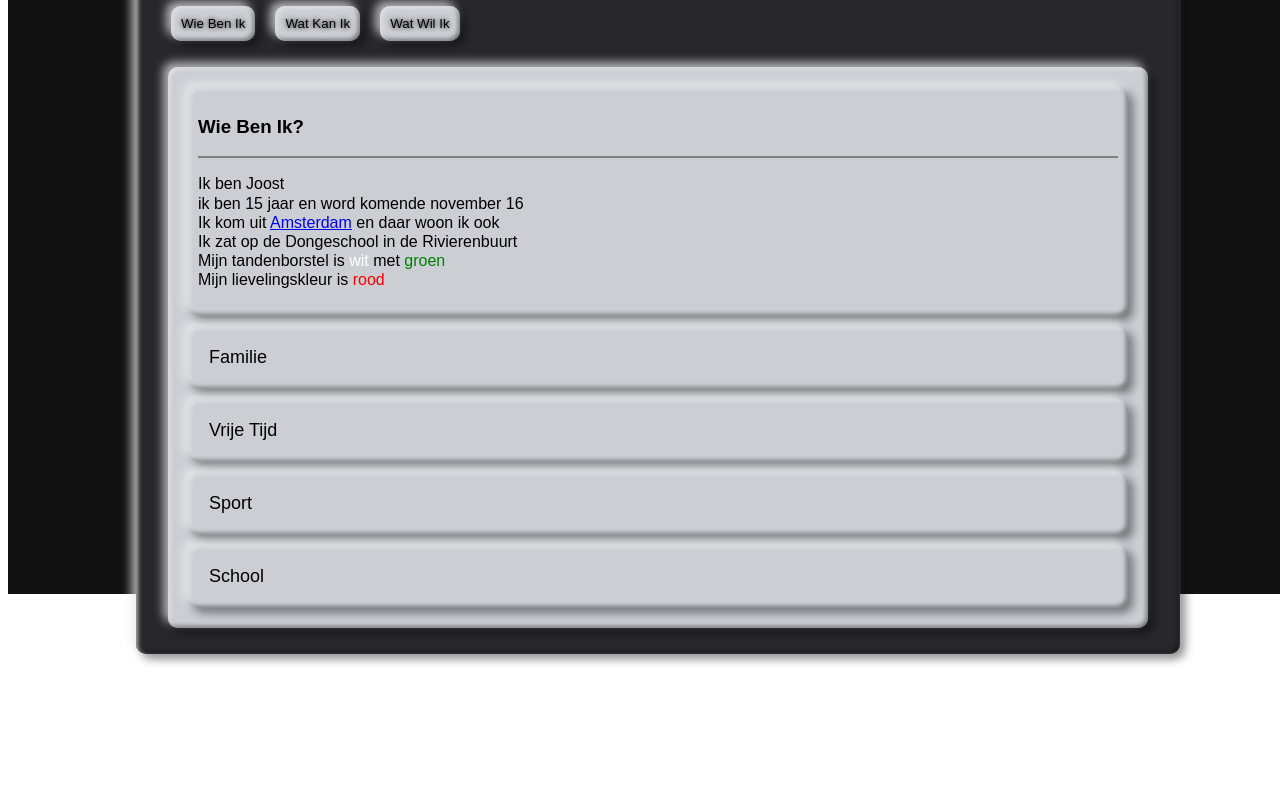
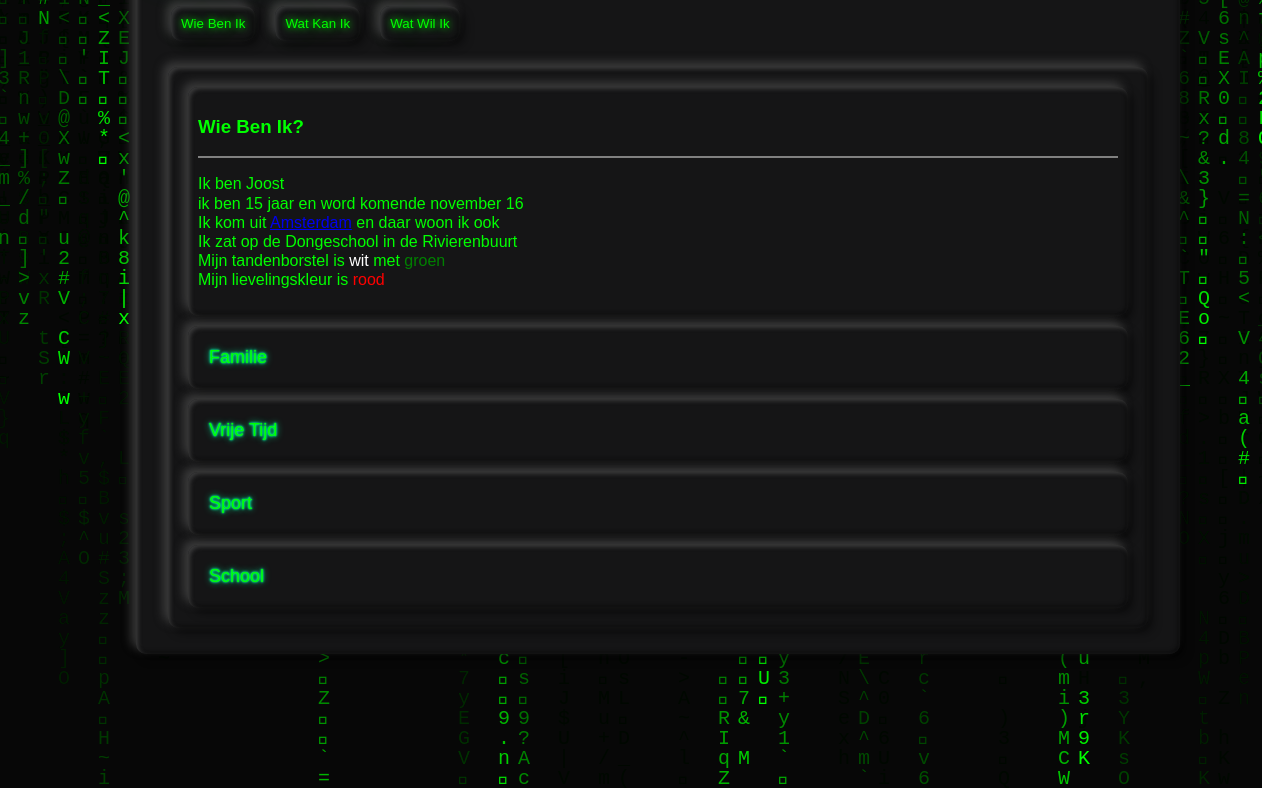
Before and after one commit to joostkoch/joostkoch.github.io, a plain HTML site: page index.html in a window 1280 px wide. Shown: the part 216-1004 px from the top of the page. Drawn offline with Linux system fonts and the light colour scheme; animation ran at ten frames a second.

Commit message:
Update index.html

```diff
--- a/index.html
+++ b/index.html
@@ -5,30 +5,29 @@
         <link href="daan_site.ico"  rel="icon" type="image/x-icon" />
     </head>
         <body style="position: relative;" >
-			<div style="  width: 100%;height: 100%;position: absolute;top: 0;left: 0; z-index: -1000;">
-				<canvas id="canvas">Canvas is not supported in your browser.</canvas>
-				<canvas id="canvas2">Canvas is not supported in your browser.</canvas>
+			<div style="  width: 100%;height: 100%;position: absolute;top: 0;left: 0; z-index: -1000; transform: translateY(-10px) translateX(-10px);">
+                <canvas id='canv', width=500, height=200></canvas>
 			</div>
 
 
-			<div class="container neu-border" style="margin-left: 10vw;margin-right: 10vw; width: 80vw; transform: translateY(10vh); z-index: 9; background-color: #28282B;">
+			<div class="container neu-border" style="margin-left: 10vw;margin-right: 10vw; width: 80vw; transform: translateY(10vh); z-index: 9; background-color: #151516;">
 				<Header class="header">
-					<h1 style="padding: 10px; margin: 0px; font-size: 80px;" class="text-shadow">Joost</h1>
+					<h1 style="padding: 10px; margin: 0px; font-size: 80px;" class="text-shadow bloom-text">Joost</h1>
 				</Header>
 				<div>
 					<div class="tab" >
-						<button class="tablinks neu-border " style="margin-left: 25px; color: black;" onclick="openTab(event, 'Wie-Ben-Ik')" class="active"><span class="bloom-text">Wie Ben Ik</span></button>
-						<button class="tablinks neu-border " style="color: black;" onclick="openTab(event, 'Wat-Kan-Ik')"><span class="bloom-text">Wat Kan Ik</span></button>
-						<button class="tablinks neu-border " style="color: black;" onclick="openTab(event, 'Wat-Wil-Ik')"><span class="bloom-text">Wat Wil Ik</span></button>
+						<button class="tablinks neu-border " style="margin-left: 25px;" onclick="openTab(event, 'Wie-Ben-Ik')" class="active"><span class="bloom-text">Wie Ben Ik</span></button>
+						<button class="tablinks neu-border " onclick="openTab(event, 'Wat-Kan-Ik')"><span class="bloom-text">Wat Kan Ik</span></button>
+						<button class="tablinks neu-border " onclick="openTab(event, 'Wat-Wil-Ik')"><span class="bloom-text">Wat Wil Ik</span></button>
 					</div>
 					<div>
 						<!-- Tab content -->
 						<div id="Wie-Ben-Ik" class="tabcontent" style="display: block;">
 							<div class="neu-border">
 								<div class="neu-border">
-									<h3 style="color: black;">Wie Ben Ik?</h3>
+									<h3>Wie Ben Ik?</h3>
 									<hr noshade></hr>
-									<p style="line-height: 1.2; color: black;">
+									<p style="line-height: 1.2; ">
 										Ik ben Joost<br>
 										ik ben 15 jaar en word komende november 16<br>
 										Ik kom uit <a href="https://www.google.nl/maps/place/Amsterdam" target=”_blank”>Amsterdam</a> en daar woon ik ook <br>
@@ -41,9 +40,9 @@
 								<div  class="neu-border">
 									<button type="button" class="collapsible">Familie</button>
 									<div class="content">
-										<!-- <h3 style="color: black;">Familie</h3> -->
+										<!-- <h3>Familie</h3> -->
 										<hr noshade></hr>
-											<p  style="line-height: 1.2; color: black;">
+											<p style="line-height: 1.2;">
 											Ik woon samen met mijn vader moeder zusje en twee katten <mark style="color: orangered">Daan</mark> en <mark style="color: gray;">Pip</mark>
 										</p>
 										<img src="wie_ben_ik/Familie/daan.jpg" alt="Daan" style="display: inline-block; width: 40%;" >
@@ -53,9 +52,9 @@
 								<div  class="neu-border">
 									<button type="button" class="collapsible">Vrije Tijd</button>
 									<div class="content">
-										<h3 style="color: black;">Vrije Tijd</h3>
+										<h3>Vrije Tijd</h3>
 										<hr noshade></hr>
-										<p style="line-height: 1.2; color: black;">
+										<p style="line-height: 1.2; ">
 											Afgelopen vakantie ben ik naar Friesland gevaren op de zeilboot van mij en mijn familie.<br>
 											En ik heb een week gezeild in vinkeveen in een wat kleiner bootje.<br>
 											Ik heb natuurlijk ook veel series gekeken en gezwommen<br>
@@ -75,9 +74,9 @@
 								<div  class="neu-border">
 									<button type="button" class="collapsible">Sport</button>
 									<div class="content">
-										<h3 style="color: black;">Sport</h3>
+										<h3>Sport</h3>
 										<hr noshade></hr>
-										<p style="line-height: 1.2; color: black;">
+										<p style="line-height: 1.2; ">
 											In de zomer zeil ik, ik kan "goed" zeilen in een Fusion en in een catamaran<br>
 											en in de winter schaats ik 3x per week<br>
 											Ik geef op zaterdagochtend schaatsles aan kinderen
@@ -90,9 +89,9 @@
 								<div  class="neu-border">
 									<button type="button" class="collapsible">School</button>
 									<div class="content">
-										<h3 style="color: black;">School</h3>
+										<h3>School</h3>
 										<hr noshade></hr>
-										<p style="line-height: 1.2; color: black;">
+										<p style="line-height: 1.2; ">
 											Ik zit op Het Amsterdams Lyceum<br>
 											Ik doe Latijn met een n&t, N&g pakket<br>
 											Ik vind logischere vakken zoals nat en wis leuker/makkelijker, omdat dat logischers is<br>
@@ -108,15 +107,15 @@
 
 						<div id="Wat-Kan-Ik" class="tabcontent">
 							<div class="neu-border">
-								<h3 style="color: black;">Wat Kan Ik?</h3>
+								<h3>Wat Kan Ik?</h3>
 								<hr noshade></hr>
 								<div class="neu-border">
 
 								<button type="button" class="collapsible">Sport</button>
 								<div class="content">
-									<h3 style="color: black;">Sport</h3>
+									<h3>Sport</h3>
 									<hr noshade></hr>
-									<p style="line-height: 1.2; color: black;">
+									<p style="line-height: 1.2; ">
 										Ik kan dus een beetje zeilen en schaatsen<br>
 										Ik schaats al sinds ik 2 jaar oud ben<br>
 										Mijn club is de Poelster en die ligt in Amstelveen<br>
@@ -134,9 +133,9 @@
 
 								<button type="button" class="collapsible">School</button>
 								<div class="content">
-									<h3 style="color: black;">School</h3>
+									<h3>School</h3>
 									<hr noshade></hr>
-									<p style="line-height: 1.2; color: black;">
+									<p style="line-height: 1.2; ">
 										Op school doe ik een natuur profiel<br>
 										Biologie, Scheikunde, Natuurkunde & Wis B<br>
 										Ik vind Bio het minst leuk van deze vakken, omdat de antwoorden soms een beetje subjectief zijn.<br>
@@ -153,9 +152,9 @@
 							<div class="neu-border">
 								<button type="button" class="collapsible">Codeer Ervaring</button>
 								<div class="content">
-									<h3 style="color: black;">Codeer Ervaring</h3>
+									<h3>Codeer Ervaring</h3>
 									<hr noshade></hr>
-									<p style="line-height: 1.2; color: black;">
+									<p style="line-height: 1.2; ">
 										Ik programeer vooral in python, omdat dat makkelijker is om te begrijpen, maar ik vind het minder mooi om met dicts te werken.<br>
 										Ik heb verschillende projecten in python, van api request parsen om rijk te worden in een spel<br>
 										Tot een physics engine die het zonnestelsel berekend (of als er 2 zonnen zouden zijn) met pygame<br>
@@ -178,9 +177,9 @@
 							<div class="neu-border">
 								<button type="button" class="collapsible">Nu</button>
 								<div class="content">
-									<h3 style="color: black;">Nu Mee Bezig</h3>
+									<h3>Nu Mee Bezig</h3>
 									<hr noshade></hr>
-									<p style="line-height: 1.2; color: black;">
+									<p style="line-height: 1.2; ">
 										Ik ben nu bezig met kijken wat voor soort projecten ik leuk vind. <br>
 										Kijken naar verschillende programma's en talen, zoals: <br>
 										scratch, blender, davinci resolve, minecraft datapacks, python simulators, pythons api consumers & Vue sites servers.<br>
@@ -195,9 +194,9 @@
 							<div class="neu-border">
 								<button type="button" class="collapsible">Soort Werk</button>
 								<div class="content">
-									<h3 style="color: black;">Soort Werk</h3>
+									<h3>Soort Werk</h3>
 									<hr noshade></hr>
-									<p style="line-height: 1.2; color: black;">
+									<p style="line-height: 1.2; ">
 										Ik wil denk ik iets technisch doen<br>
 										Op Youtube kijk ik vaak wiskunde of natuurkunde filmpjes<br>
 										<br>
@@ -215,9 +214,9 @@
 							<div class="neu-border">
 								<button type="button" class="collapsible">Verder</button>
 								<div class="content">
-									<h3 style="color: black;">Verder</h3>
+									<h3>Verder</h3>
 									<hr noshade></hr>
-									<p style="line-height: 1.2; color: black;">
+									<p style="line-height: 1.2; ">
 										Eigenlijk heb ik nog niet echt een idee wat ik wil gaan doen<br>
 										Ik ga gewoon een beetje mee met wat er op mijn pad komt.<br>
 										<br>
@@ -291,84 +290,34 @@
         }
 
 
-		var canvas = document.getElementById( 'canvas' ),
-		ctx = canvas.getContext( '2d' ),
-    canvas2 = document.getElementById( 'canvas2' ),
-    ctx2 = canvas2.getContext( '2d' ),
-		// full screen dimensions
-		cw = window.innerWidth,
-		ch = window.innerHeight,
-    charArr = ['a','b','c','d','e','f','g','h','i','j','k','l','m','n','o','p','q','r','s','t','u','v','w','x','y','z'],
-    maxCharCount = 100,
-    fallingCharArr = [],
-    fontSize = 10,
-    maxColums = cw/(fontSize);
-    canvas.width = canvas2.width = cw;
-    canvas.height = canvas2.height = ch;
+        const canvas = document.getElementById('canv');
+        const ctx = canvas.getContext('2d');
 
+        const w = canvas.width = document.body.offsetWidth;
+        const h = canvas.height = document.body.offsetHeight;
+        const cols = Math.floor(w / 20) + 1;
+        const ypos = Array(cols).fill(0);
 
-    function randomInt( min, max ) {
-    	return Math.floor(Math.random() * ( max - min ) + min);
+        ctx.fillStyle = '#151516';
+        ctx.fillRect(0, 0, w, h);
+
+        function matrix () {
+        ctx.fillStyle = '#0001';
+        ctx.fillRect(0, 0, w, h);
+
+        ctx.fillStyle = '#0f0';
+        ctx.font = '15pt monospace';
+
+        ypos.forEach((y, ind) => {
+            const text = String.fromCharCode(Math.random() * 128);
+            const x = ind * 20;
+            ctx.fillText(text, x, y);
+            if (y > 100 + Math.random() * 10000) ypos[ind] = 0;
+            else ypos[ind] = y + 20;
+        });
         }
 
-    function randomFloat( min, max ) {
-    	return Math.random() * ( max - min ) + min;
-    }
-
-    function Point(x,y)
-    {
-      this.x = x;
-      this.y = y;
-    }
-
-    Point.prototype.draw = function(ctx){
-
-      this.value = charArr[randomInt(0,charArr.length-1)].toUpperCase();
-      this.speed = randomFloat(1,5);
-
-
-      ctx2.fillStyle = "rgba(255,255,255,0.8)";
-      ctx2.font = fontSize+"px san-serif";
-      ctx2.fillText(this.value,this.x,this.y);
-
-        ctx.fillStyle = "#0F0";
-        ctx.font = fontSize+"px san-serif";
-        ctx.fillText(this.value,this.x,this.y);
-
-
-
-        this.y += this.speed;
-        if(this.y > ch)
-        {
-          this.y = randomFloat(-100,0);
-          this.speed = randomFloat(2,5);
-        }
-    }
-
-    for(var i = 0; i < maxColums ; i++) {
-      fallingCharArr.push(new Point(i*fontSize,randomFloat(-500,0)));
-    }
-
-
-    var update = function()
-    {
-
-    ctx.fillStyle = "rgba(0,0,0,0.05)";
-    ctx.fillRect(0,0,cw,ch);
-
-    ctx2.clearRect(0,0,cw,ch);
-
-      var i = fallingCharArr.length;
-
-      while (i--) {
-        fallingCharArr[i].draw(ctx);
-        var v = fallingCharArr[i];
-      }
-
-      requestAnimationFrame(update);
-    }
-
-  update();
+        setInterval(matrix, 50);
     </script>
 </html>
 
@@ -383,6 +332,8 @@
 
     overflow-y: scroll;
 	*/
+    color: #0f0;
+
     font-family: sans-serif;
 }
 
@@ -392,19 +343,17 @@ mark {
 .tab {
   display: flex;
 }
-
 /* Style the buttons that are used to open the tab content */
 .tab-button {
     margin: 10px;
     padding: 10px;
     background: #e8ecf2;
-    color: #73787d;
     border: none;
 
     border-radius: 10px;
     transition: 0.1s;
 
-    box-shadow: -2px -2px 10px rgba(255, 255, 255, 0.8),
+    box-shadow: -2px -2px 10px rgba(75, 75, 75, 0.8),
         2px 2px 10px rgba(0,0,0, 0.9);
 }
 
@@ -413,19 +362,21 @@ mark {
     transition: 0.2s;
     border-radius: 10px;
     /* background: linear-gradient(145deg, #cacaca, #f0f0f0); */
-    box-shadow:  -2px -2px 5px rgba(255, 255, 255, 0.8),
+    font-size: 76%;
+    box-shadow:  -2px -2px 5px rgba(75, 75, 75, 0.8),
                  2px 2px 5px rgba(0,0,0, 0.9),
-                inset -2px -2px 5px rgba(255, 255, 255, 0.8),
+                inset -2px -2px 5px rgba(75, 75, 75, 0.8),
                 inset 2px 2px 5px rgba(0,0,0, 0.9);
 }
 
 /* Create an active/current tablink class */
 .tab button.active {
     transition: 0.2s;
+    font-size: 76%;
 
     border-radius: 10px;
     box-shadow: inset 4px 4px 4px rgba(0,0,0, 0.45),
-                inset -4px -4px 4px rgba(238, 238, 238, 0.9);
+                inset -4px -4px 4px rgba(75, 75, 75, 0.9);
 }
 
 /* Style the tab content */
@@ -453,6 +404,11 @@ mark {
     font-size: 18px;
     margin: 3px;
     background-color: transparent;
+    color:#0f0;
+    text-shadow:
+    0 0 2px #0fa,
+    0 0 3px #0fa,
+    0 0 7px #0fa;
 }
 
 
@@ -479,17 +435,16 @@ mark {
 .neu-border{
     margin: 10px;
     padding: 10px;
-    background: #cbcfd4;
-    color: #73787d;
+    background: #151516;
     border: none;
 
     border-radius: 10px;
     transition: 0.3s;
     /* background: linear-gradient(135deg, #e8ecf2, #ededed); */
 
-    box-shadow: -5px -5px 10px rgba(238, 238, 238, 0.7),
+    box-shadow: -5px -5px 10px rgba(75, 75, 75, 0.7),
         5px 5px 10px rgba(0,0,0, 0.45),
-        inset 2px 2px 4px rgba(238, 238, 238, 0.7),
+        inset 2px 2px 4px rgba(75, 75, 75, 0.7),
         inset -2px -2px 4px rgba(0,0,0, 0.45);
 
 
@@ -498,13 +453,12 @@ mark {
 .text-shadow{
     margin: 10px;
     padding: 10px;
-    color: #cbcfd4;
     border: none;
 
     border-radius: 10px;
     transition: 0.3s;
 
-    text-shadow: -5px -5px 10px rgba(238, 238, 238, 0.9),
+    text-shadow: -5px -5px 10px rgba(75, 75, 75, 0.9),
         5px 5px 10px rgba(0,0,0, 0.8);
 }
 .outline {
@@ -516,9 +470,11 @@ mark {
         inset -10px -10px 10px rgba(0, 0, 0, 0.45),
         inset 10px 10px 10px rgba(255, 255, 255, 1);
 }
-span {
-  text-shadow: 0px 0px 30px rgba(0, 0, 0, 100);
-  animation: anim 1s linear infinite alternate;
+.bloom-text{
+    color: #0f0;
+  text-shadow:
+    0 0 7px #0f0,
+    0 0 40px rgba(0, 255, 170, 0.445);
 }
 
 @keyframes anim {
```
Lines whose indentation alone changed are shown as unchanged.
